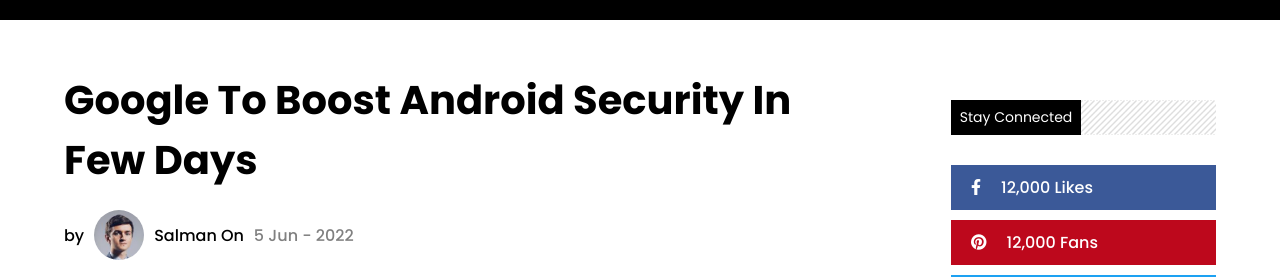
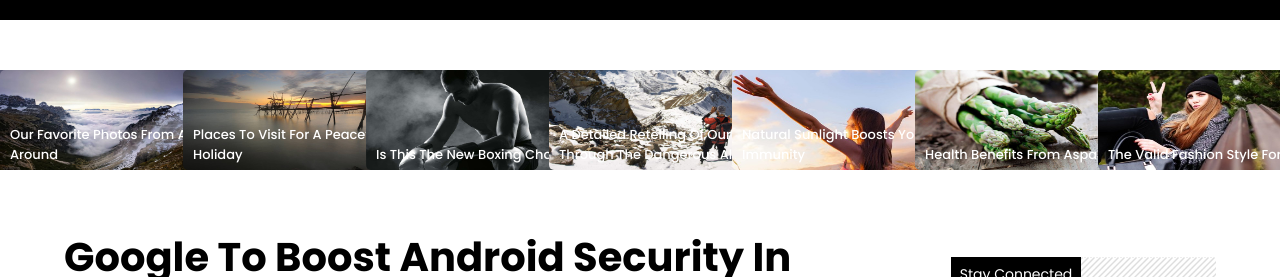
Before and after one commit to NhanVo-gmt/Game-review-page, a React (Create React App) app: page /singlepage/1 in a window 1280 px wide. Shown: the part 432-709 px from the top of the page. Built offline with nearby package versions, Linux system fonts and the light colour scheme.

Commit message:
adding slider and single page

```diff
--- a/src/components/singlePages/singlePageSlider/singlePageSlider.css
+++ b/src/components/singlePages/singlePageSlider/singlePageSlider.css
@@ -0,0 +1,24 @@
+.singlePopular {
+    overflow: hidden;
+  }
+  .singlePopular .box {
+    width: 250px;
+    height: 150px;
+    position: relative;
+    cursor: pointer;
+  }
+  .singlePopular img {
+    width: 210px;
+    height: 100px;
+    border-radius: 5px;
+  }
+  .singlePopular .text {
+    position: absolute;
+    bottom: 30px;
+    left: 0;
+    padding: 10px;
+    color: #fff;
+  }
+  .singlePopular .text h1 {
+    font-size: 13px;
+  }
--- a/src/components/singlePages/singlePageSlider/singlePageSlider.jsx
+++ b/src/components/singlePages/singlePageSlider/singlePageSlider.jsx
@@ -1,11 +1,51 @@
-import React from 'react'
+import React from "react";
+import Slider from "react-slick";
+import Heading from "../../common/heading/heading";
+import { popular } from "../../../dummydata";
+import "./singlePageSlider.css"
 
 const SinglePageSlider = () => {
+  const settings = {
+    dots: false,
+    infinite: true,
+    speed: 500,
+    slidesToShow: 7,
+    slidesToScroll: 2,
+    responsive: [
+      {
+        breakpoint: 800,
+        settings: {
+          slidesToShow: 3,
+          slidesToScroll: 1,
+        },
+      },
+    ],
+  };
+
   return (
     <>
+      <section className="singlePopular">
+        <Slider {...settings}>
+          {popular.map((val) => {
+            return (
+              <div className="items">
+                <div className="box">
+                  <div className="images">
+                    <div className="img">
+                      <img src={val.cover} alt="" />
+                    </div>
+                  </div>
+                  <div className="text">
+                    <h1 className="title">{val.title}</h1>
+                  </div>
+                </div>
+              </div>
+            );
+          })}
+        </Slider>
+      </section>
+    </>
+  );
+};
 
-    </>
-  )
-}
-
-export default SinglePageSlider
+export default SinglePageSlider;
```
